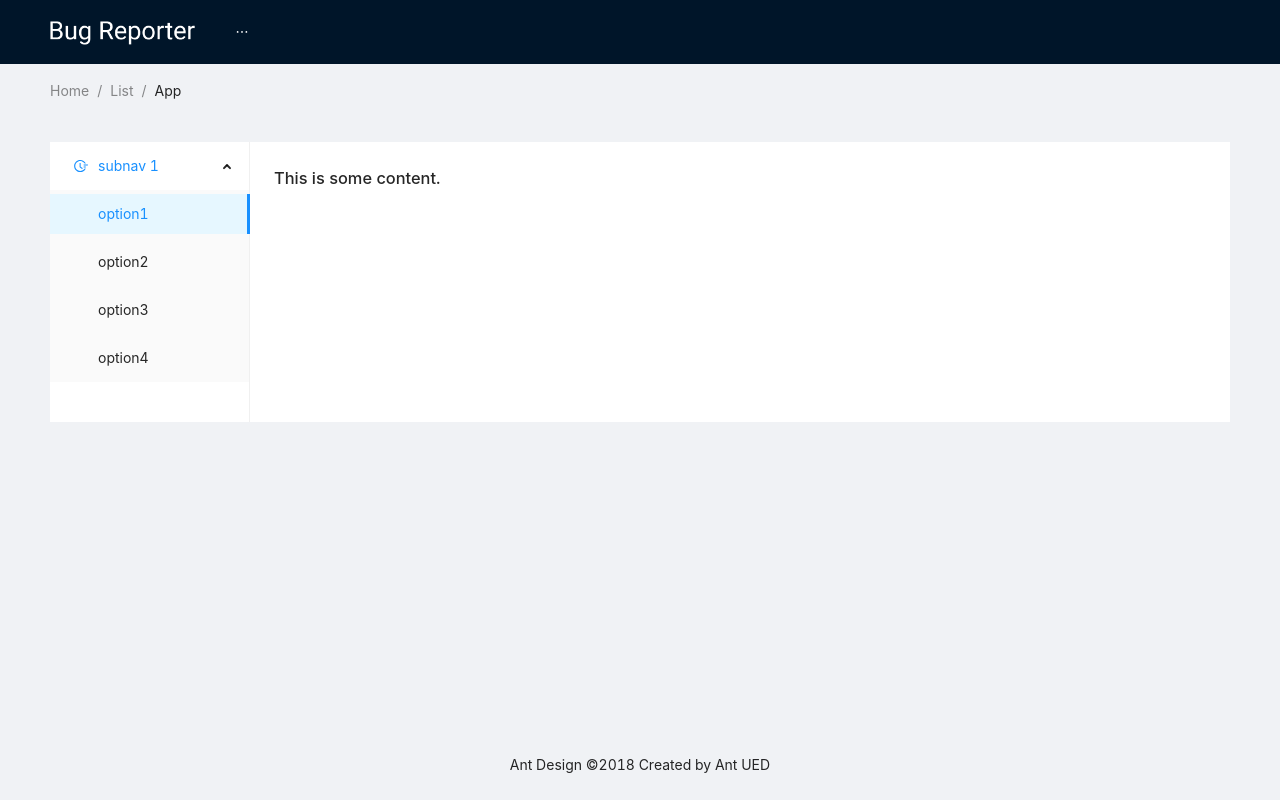
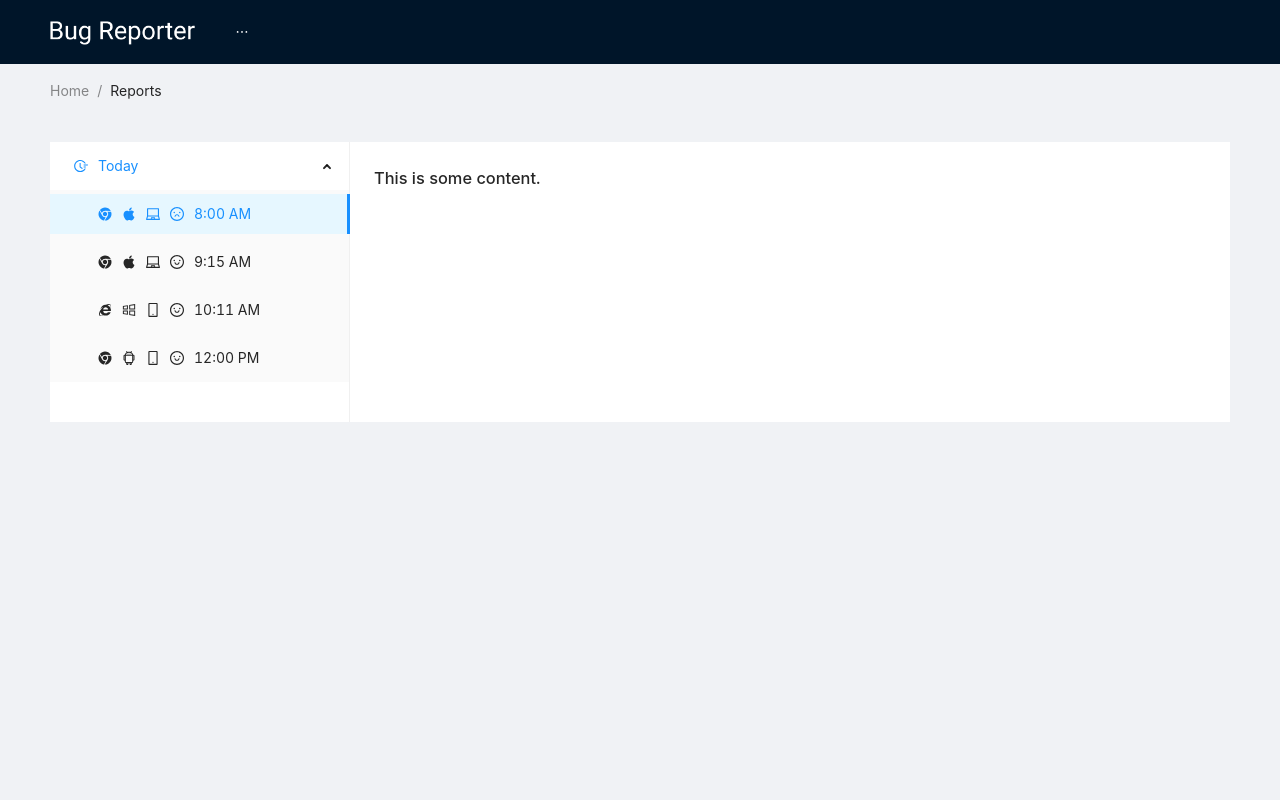
Before and after one commit to jonathancai11/bug-reporter, a React (Create React App) app: page / in a window 1280 px wide. Built offline with nearby package versions, Linux system fonts and the light colour scheme.

Commit message:
change home to reports, and create reports sidebar with icons

```diff
--- a/src/App.js
+++ b/src/App.js
@@ -1,7 +1,7 @@
 import React from 'react';
 import { Layout, Menu } from 'antd';
 
-import Home from './pages/Home';
+import Home from './pages/Reports';
 import './App.css';
 import logo from './assets/logo.png';
 
@@ -13,17 +13,12 @@ function App() {
       <Layout style={{minHeight: "100vh"}}>
         <Header className="header">
           <img className="logo" src={logo} height={24}/>
-          {/* <div className="logo" style={{width: "unset"}}>
-            <h1 style={{color: "white", display: "inline"}}>Bug Reporter</h1>
-          </div> */}
           <Menu theme="dark" mode="horizontal" defaultSelectedKeys={['2']} style={{display: "inline-block"}}>
-            {/* <Menu.Item key="1">Dashboard</Menu.Item> */}
             <Menu.Item key="2">Reports</Menu.Item>
-            {/* <Menu.Item key="3">Settings</Menu.Item> */}
           </Menu>
         </Header>
         <Home/>
-        <Footer style={{ textAlign: 'center' }}>Ant Design ©2018 Created by Ant UED</Footer>
+        <Footer style={{ textAlign: 'center' }}></Footer>
       </Layout>
     </div>
   );
--- a/src/pages/Home.js
+++ /dev/null
@@ -1,38 +0,0 @@
-import React from 'react';
-import { Layout, Menu, Breadcrumb } from 'antd';
-import { FieldTimeOutlined } from '@ant-design/icons';
-
-const { SubMenu } = Menu;
-const { Content, Sider } = Layout;
-
-export default function Home() {
-    return (
-        <Content style={{ padding: '0 50px' }}>
-          <Breadcrumb style={{ margin: '16px 0' }}>
-            <Breadcrumb.Item>Home</Breadcrumb.Item>
-            <Breadcrumb.Item>List</Breadcrumb.Item>
-            <Breadcrumb.Item>App</Breadcrumb.Item>
-          </Breadcrumb>
-          <Layout className="site-layout-background" style={{ padding: '24px 0' }}>
-            <Sider className="site-layout-background" width={200}>
-              <Menu
-                mode="inline"
-                defaultSelectedKeys={['1']}
-                defaultOpenKeys={['sub1']}
-                style={{ height: '100%' }}
-              >
-                <SubMenu key="sub1" icon={<FieldTimeOutlined />} title="subnav 1">
-                  <Menu.Item key="1">option1</Menu.Item>
-                  <Menu.Item key="2">option2</Menu.Item>
-                  <Menu.Item key="3">option3</Menu.Item>
-                  <Menu.Item key="4">option4</Menu.Item>
-                </SubMenu>
-              </Menu>
-            </Sider>
-            <Content style={{ padding: '24px', minHeight: 280, backgroundColor: "white" }}>
-              <h1>This is some content.</h1>
-            </Content>
-          </Layout>
-        </Content>
-    )
-}
--- /dev/null
+++ b/src/pages/Reports.js
@@ -0,0 +1,38 @@
+import React from 'react';
+import { Layout, Menu, Breadcrumb } from 'antd';
+import { FieldTimeOutlined, IeOutlined, ChromeFilled, AppleFilled, WindowsOutlined, AndroidOutlined,
+  LaptopOutlined, FrownOutlined, SmileOutlined, MobileOutlined } from '@ant-design/icons';
+
+const { SubMenu } = Menu;
+const { Content, Sider } = Layout;
+
+export default function Home() {
+  return (
+    <Content style={{ padding: '0 50px' }}>
+      <Breadcrumb style={{ margin: '16px 0' }}>
+        <Breadcrumb.Item>Home</Breadcrumb.Item>
+        <Breadcrumb.Item>Reports</Breadcrumb.Item>
+      </Breadcrumb>
+      <Layout className="site-layout-background" style={{ padding: '24px 0' }}>
+        <Sider className="site-layout-background" width={300}>
+          <Menu
+            mode="inline"
+            defaultSelectedKeys={['1']}
+            defaultOpenKeys={['sub1']}
+            style={{ height: '100%' }}
+          >
+            <SubMenu key="sub1" icon={<FieldTimeOutlined />} title="Today">
+              <Menu.Item icon={<><ChromeFilled /><AppleFilled /><LaptopOutlined /><FrownOutlined /></>} key="1">8:00 AM</Menu.Item>
+              <Menu.Item icon={<><ChromeFilled /><AppleFilled /><LaptopOutlined /><SmileOutlined /></>} key="2">9:15 AM</Menu.Item>
+              <Menu.Item icon={<><IeOutlined /><WindowsOutlined /><MobileOutlined /><SmileOutlined /></>} key="3">10:11 AM</Menu.Item>
+              <Menu.Item icon={<><ChromeFilled /><AndroidOutlined /><MobileOutlined /><SmileOutlined /></>} key="4">12:00 PM</Menu.Item>
+            </SubMenu>
+          </Menu>
+        </Sider>
+        <Content style={{ padding: '24px', minHeight: 280, backgroundColor: "white" }}>
+          <h1>This is some content.</h1>
+        </Content>
+      </Layout>
+    </Content>
+  )
+}
```
